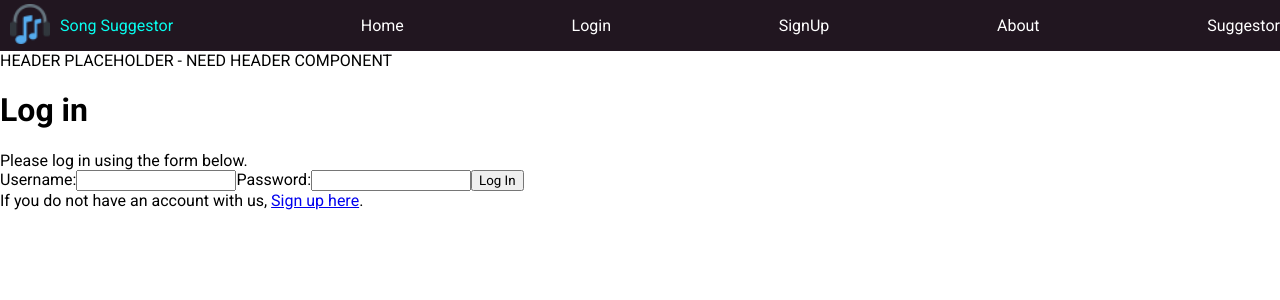
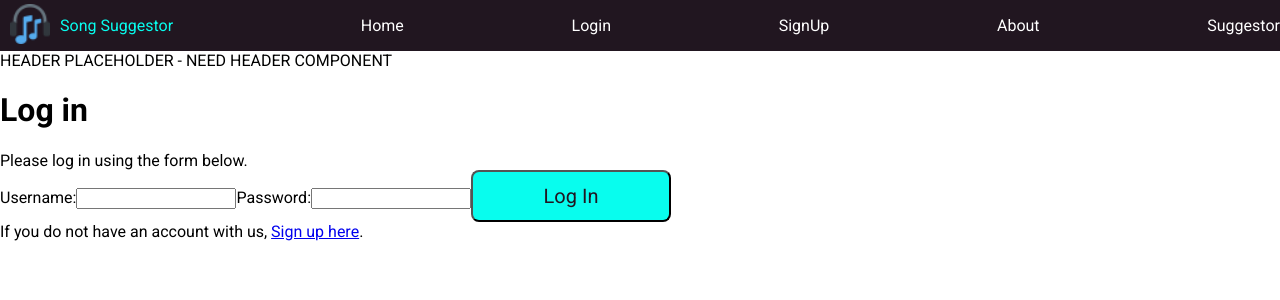
Before and after one commit to spotify-suggestor-4/front-end, a React (Create React App) app in the folder spotify-suggestor-4-react-1/: page /login in a window 1280 px wide. Shown: the top 300 px of the page. Built offline with nearby package versions, Linux system fonts and the light colour scheme.

Commit message:
changed first/last name to user name in signup js

```diff
--- a/spotify-suggestor-4-react-1/src/components/Login.js
+++ b/spotify-suggestor-4-react-1/src/components/Login.js
@@ -1,10 +1,11 @@
 import React, { useState, useEffect } from "react";
 import { Link } from "react-router-dom";
 
+import Button2 from "./Styles2/Button2";
 const Login = (props) => {
   //set user
   const [user, setUser] = useState({ username: "", password: "" });
-console.log(props)
+  console.log(props);
   //handle change
   const handleChange = (event) => {
     setUser({ ...user, [event.target.name]: event.target.value });
@@ -53,7 +54,7 @@ console.log(props)
             onChange={(event) => handleChange(event)}
             value={user.password}
           />
-          <button>Log In</button>
+          <Button2>Log In</Button2>
           <div className='register_link'>
             If you do not have an account with us,{" "}
             <Link to='/signup'>Sign up here</Link>.
--- a/spotify-suggestor-4-react-1/src/components/SignUp.js
+++ b/spotify-suggestor-4-react-1/src/components/SignUp.js
@@ -6,16 +6,14 @@ import Button2 from "./Styles2/Button2";
 
 const Form = () => {
   const [formState, setFormState] = useState({
-    first_name: "",
-    last_name: "",
+    user_name: "",
     email: "",
     password: "",
     terms: "",
   });
 
   const [errors, setErrors] = useState({
-    first_name: "",
-    last_name: "",
+    user_name: "",
     email: "",
     password: "",
     terms: "",
@@ -80,7 +78,10 @@ const Form = () => {
   const formSubmit = (e) => {
     e.preventDefault();
     axios
-      .post("https://spotify-song-suggestor-api.herokuapp.com/api/auth/register", formState)
+      .post(
+        "https://spotify-song-suggestor-api.herokuapp.com/api/auth/register",
+        formState
+      )
       .then((res) => {
         setPost(res.data);
         console.log("success", post);
```
